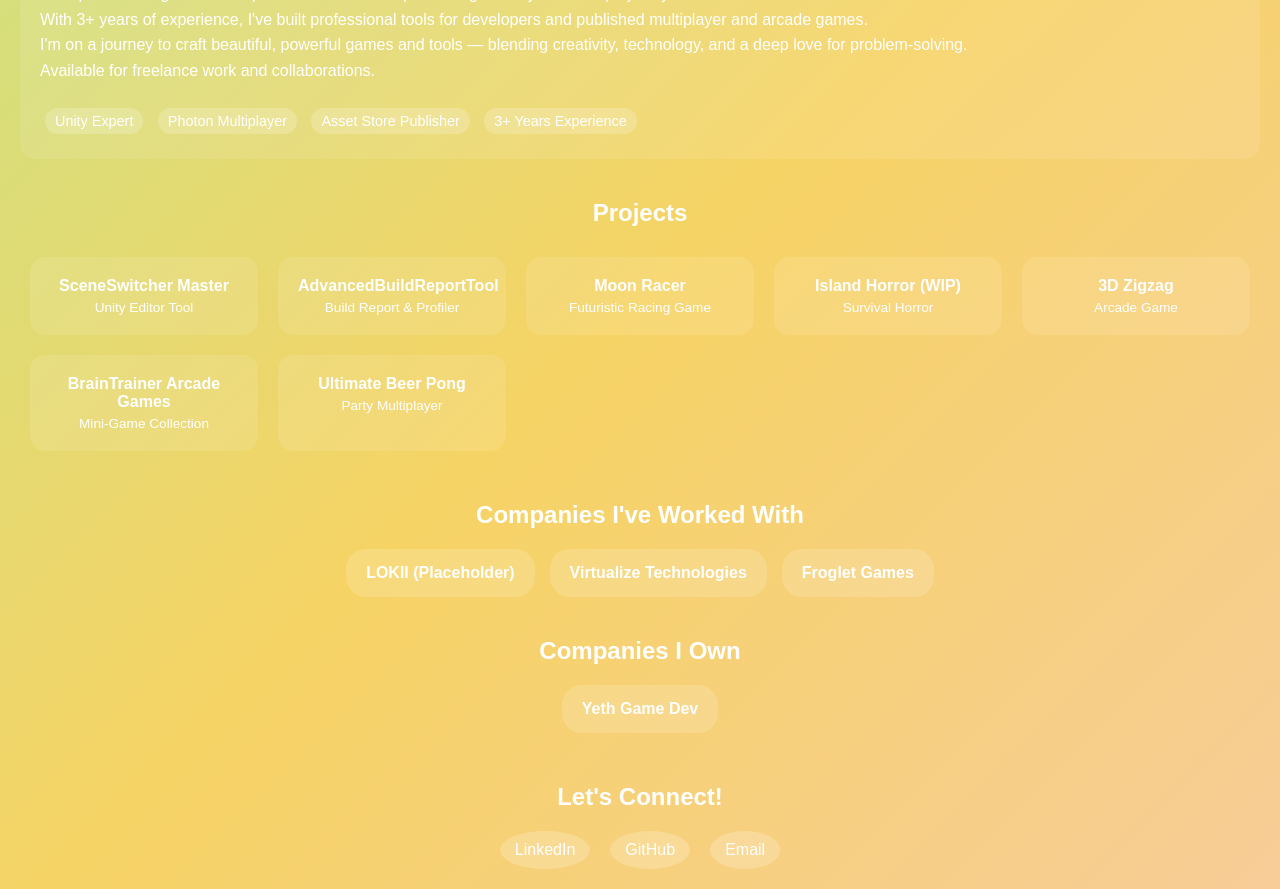
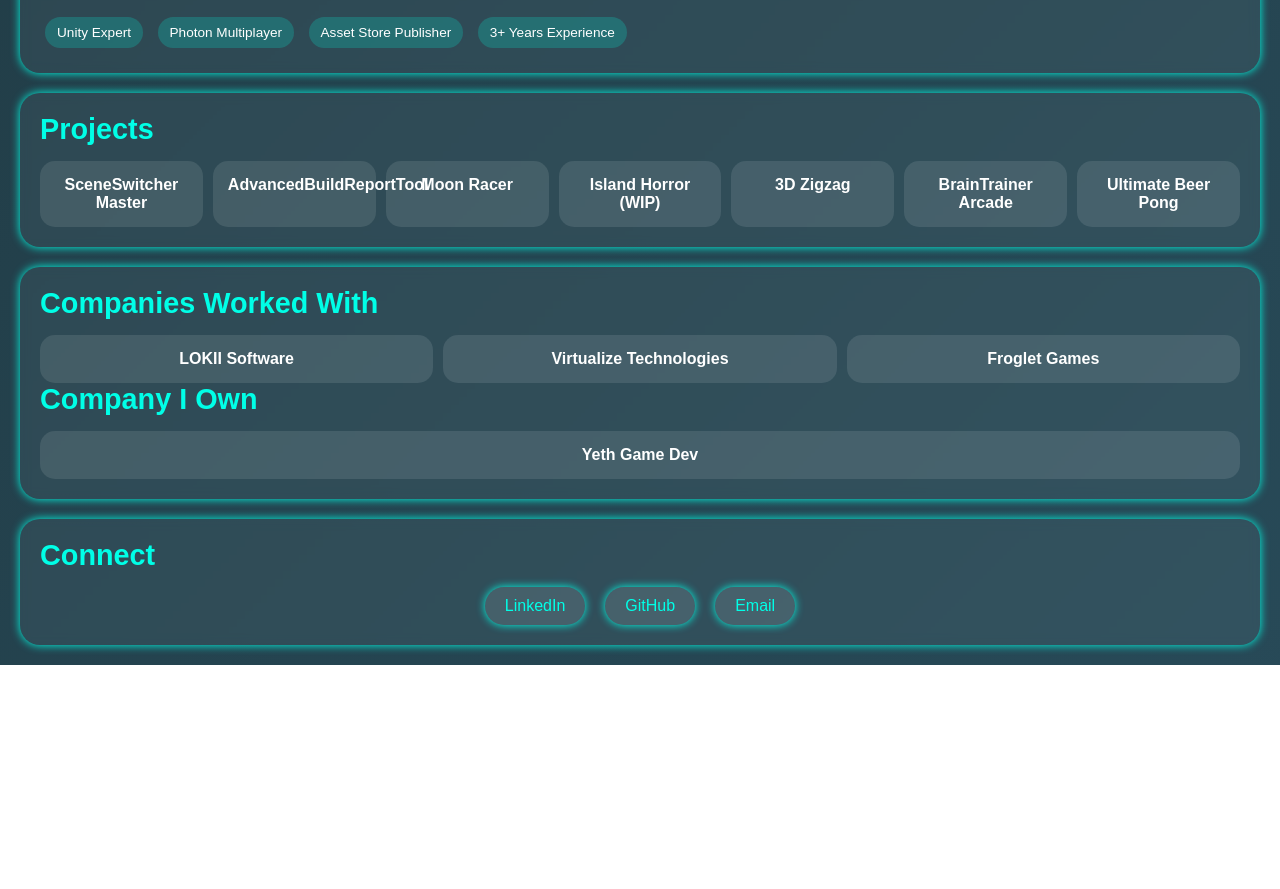
Before and after one commit to Shombith03/personal-website, a plain HTML site: page index.html in a window 1280 px wide. Shown: the part 259-1148 px from the top of the page. After the commit the page ends 924 px from the top, so only its background shows below. Drawn offline with Linux system fonts and the light colour scheme.

Commit message:
Added Site Loader

```diff
--- a/index.html
+++ b/index.html
@@ -5,22 +5,25 @@
     <meta name="viewport" content="width=device-width, initial-scale=1.0">
     <title>Shombith Chakraborty | Portfolio</title>
     <link rel="stylesheet" href="style.css">
+    <script src="js/loader.js" defer></script>
 </head>
 <body>
 
-    <header class="main-header">
-        <h1>Shombith Chakraborty</h1>
-        <p>Game Developer | Tool Creator | Unity Specialist</p>
-        <div class="scroll-down">Scroll Down</div>
-    </header>
+<div id="loader">
+    <div class="loader-text">Launching Empire...</div>
+</div>
 
-    <section class="about-me">
+<div id="content" style="display: none;">
+
+<header class="main-header">
+    <h1>Shombith Chakraborty</h1>
+    <p>Game Developer | Tool Creator | Unity Specialist</p>
+</header>
+
+<main class="main-content">
+    <section class="card">
         <h2>About Me</h2>
-        <p>I'm a passionate game developer and tool creator specializing in Unity and multiplayer systems.<br>
-           With 3+ years of experience, I've built professional tools for developers and published multiplayer and arcade games.<br>
-           I'm on a journey to craft beautiful, powerful games and tools — blending creativity, technology, and a deep love for problem-solving.<br>
-           Available for freelance work and collaborations.
-        </p>
+        <p>I'm a passionate game developer and tool creator specializing in Unity and multiplayer systems. With 3+ years of experience, I build games and professional tools blending creativity, technology, and strong problem-solving skills.</p>
         <div class="tags">
             <span>Unity Expert</span>
             <span>Photon Multiplayer</span>
@@ -29,41 +32,44 @@
         </div>
     </section>
 
-    <section class="projects">
+    <section class="card">
         <h2>Projects</h2>
-        <div class="project-grid">
-            <div class="project-card">SceneSwitcher Master<br><small>Unity Editor Tool</small></div>
-            <div class="project-card">AdvancedBuildReportTool<br><small>Build Report & Profiler</small></div>
-            <div class="project-card">Moon Racer<br><small>Futuristic Racing Game</small></div>
-            <div class="project-card">Island Horror (WIP)<br><small>Survival Horror</small></div>
-            <div class="project-card">3D Zigzag<br><small>Arcade Game</small></div>
-            <div class="project-card">BrainTrainer Arcade Games<br><small>Mini-Game Collection</small></div>
-            <div class="project-card">Ultimate Beer Pong<br><small>Party Multiplayer</small></div>
+        <div class="grid">
+            <div class="item">SceneSwitcher Master</div>
+            <div class="item">AdvancedBuildReportTool</div>
+            <div class="item">Moon Racer</div>
+            <div class="item">Island Horror (WIP)</div>
+            <div class="item">3D Zigzag</div>
+            <div class="item">BrainTrainer Arcade</div>
+            <div class="item">Ultimate Beer Pong</div>
         </div>
     </section>
 
-    <section class="companies">
-        <h2>Companies I've Worked With</h2>
-        <div class="company-logos">
-            <div class="company-card">LOKII (Placeholder)</div>
-            <div class="company-card">Virtualize Technologies</div>
-            <div class="company-card">Froglet Games</div>
+    <section class="card">
+        <h2>Companies Worked With</h2>
+        <div class="grid">
+            <div class="item">LOKII Software</div>
+            <div class="item">Virtualize Technologies</div>
+            <div class="item">Froglet Games</div>
         </div>
 
-        <h2>Companies I Own</h2>
-        <div class="company-logos">
-            <div class="company-card">Yeth Game Dev</div>
+        <h2>Company I Own</h2>
+        <div class="grid">
+            <div class="item">Yeth Game Dev</div>
         </div>
     </section>
 
-    <footer class="social-footer">
-        <h2>Let's Connect!</h2>
-        <div class="social-icons">
-            <div class="icon">LinkedIn</div>
-            <div class="icon">GitHub</div>
-            <div class="icon">Email</div>
+    <section class="card">
+        <h2>Connect</h2>
+        <div class="socials">
+            <a href="https://linkedin.com" target="_blank">LinkedIn</a>
+            <a href="https://github.com" target="_blank">GitHub</a>
+            <a href="mailto:test@example.com" target="_blank">Email</a>
         </div>
-    </footer>
+    </section>
+</main>
+
+</div>
 
 </body>
 </html>
--- /dev/null
+++ b/js/loader.js
@@ -0,0 +1,5 @@
+// loader.js
+window.addEventListener("load", () => {
+    document.getElementById("loader").style.display = "none";
+    document.getElementById("content").style.display = "block";
+});
--- a/style.css
+++ b/style.css
@@ -1,4 +1,4 @@
-/* Basic Reset */
+/* Reset */
 * {
     margin: 0;
     padding: 0;
@@ -8,167 +8,153 @@
 body {
     font-family: 'Poppins', sans-serif;
     color: #ffffff;
-    background: linear-gradient(135deg, #8fd3f4, #84fab0, #f6d365, #fbc2eb);
+    background: linear-gradient(135deg, #0f2027, #203a43, #2c5364);
     background-size: 400% 400%;
-    animation: gradientBG 15s ease infinite;
+    animation: gradientFlow 15s ease infinite;
     min-height: 100vh;
-    padding: 20px;
 }
 
-/* Smooth Gradient Animation */
-@keyframes gradientBG {
+/* Gradient background animation */
+@keyframes gradientFlow {
     0% { background-position: 0% 50%; }
     50% { background-position: 100% 50%; }
     100% { background-position: 0% 50%; }
 }
 
+/* Loader */
+#loader {
+    position: fixed;
+    width: 100%;
+    height: 100%;
+    background: #0f0f0f;
+    display: flex;
+    justify-content: center;
+    align-items: center;
+    z-index: 1000;
+}
+
+.loader-text {
+    font-size: 1.5rem;
+    color: #00ffe7;
+    text-shadow: 0 0 10px #00ffe7, 0 0 20px #00ffe7;
+}
+
+/* Main Content */
+#content {
+    padding: 20px;
+}
+
 /* Header */
 .main-header {
     text-align: center;
-    margin-bottom: 40px;
-    animation: fadeIn 2s ease forwards;
+    margin-bottom: 30px;
 }
 
 .main-header h1 {
     font-size: 3rem;
+    color: #00ffe7;
+    text-shadow: 0 0 8px #00ffe7;
     margin-bottom: 10px;
-    text-shadow: 0 0 10px #fff;
 }
 
 .main-header p {
     font-size: 1.2rem;
+    color: #eee;
     opacity: 0.8;
 }
 
-/* Scroll Down */
-.scroll-down {
-    margin-top: 10px;
-    font-size: 0.9rem;
-    opacity: 0.6;
-    animation: bounce 2s infinite;
+/* Cards */
+.main-content {
+    display: grid;
+    gap: 20px;
 }
 
-/* About Me */
-.about-me {
-    background: rgba(255, 255, 255, 0.1);
+.card {
+    background: rgba(255, 255, 255, 0.05);
+    backdrop-filter: blur(5px);
+    border-radius: 20px;
     padding: 20px;
-    border-radius: 15px;
-    margin-bottom: 40px;
-    animation: fadeIn 2s ease forwards;
+    box-shadow: 0 0 10px #00ffe7;
+    transition: transform 0.3s, box-shadow 0.3s;
 }
 
-.about-me h2 {
-    margin-bottom: 10px;
-    font-size: 2rem;
+.card:hover {
+    transform: translateY(-5px);
+    box-shadow: 0 0 20px #00ffe7;
 }
 
-.about-me p {
-    margin-bottom: 20px;
-    line-height: 1.6;
+/* Section Titles */
+.card h2 {
+    font-size: 1.8rem;
+    margin-bottom: 15px;
+    color: #00ffe7;
 }
 
+/* Paragraphs */
+.card p {
+    font-size: 1rem;
+    line-height: 1.6;
+    margin-bottom: 15px;
+}
+
+/* Tags */
 .tags span {
     display: inline-block;
-    background: rgba(255, 255, 255, 0.2);
-    padding: 5px 10px;
+    background: rgba(0, 255, 231, 0.2);
+    padding: 8px 12px;
+    border-radius: 20px;
     margin: 5px;
-    border-radius: 20px;
-    font-size: 0.9rem;
+    font-size: 0.85rem;
 }
 
-/* Projects Section */
-.projects h2 {
-    text-align: center;
-    margin-bottom: 20px;
+/* Grid Items */
+.grid {
+    display: grid;
+    grid-template-columns: repeat(auto-fit, minmax(150px, 1fr));
+    gap: 10px;
+    margin-top: 10px;
 }
 
-.project-grid {
-    display: grid;
-    grid-template-columns: repeat(auto-fit, minmax(220px, 1fr));
-    gap: 20px;
-    padding: 10px;
-}
-
-.project-card {
+.item {
     background: rgba(255, 255, 255, 0.1);
-    padding: 20px;
     border-radius: 15px;
     text-align: center;
+    padding: 15px;
     font-weight: bold;
     transition: transform 0.3s, box-shadow 0.3s;
 }
 
-.project-card small {
-    display: block;
-    font-weight: normal;
-    margin-top: 5px;
-    font-size: 0.85rem;
+.item:hover {
+    transform: scale(1.05);
+    box-shadow: 0 0 10px #00ffe7;
 }
 
-.project-card:hover {
-    transform: translateY(-5px);
-    box-shadow: 0 0 15px rgba(255, 255, 255, 0.5);
-}
-
-/* Companies Section */
-.companies h2 {
-    text-align: center;
-    margin-top: 40px;
-}
-
-.company-logos {
-    display: flex;
-    flex-wrap: wrap;
-    justify-content: center;
-    gap: 15px;
-    margin-top: 20px;
-}
-
-.company-card {
-    background: rgba(255, 255, 255, 0.15);
-    padding: 15px 20px;
-    border-radius: 20px;
-    font-size: 1rem;
-    font-weight: bold;
-    text-align: center;
-}
-
-/* Footer */
-.social-footer {
-    margin-top: 50px;
-    text-align: center;
-}
-
-.social-footer h2 {
-    margin-bottom: 20px;
-}
-
-.social-icons {
+/* Social Buttons */
+.socials {
+    margin-top: 15px;
     display: flex;
     justify-content: center;
     gap: 20px;
 }
 
-.icon {
-    background: rgba(255, 255, 255, 0.2);
-    padding: 10px 15px;
-    border-radius: 50%;
-    cursor: pointer;
-    transition: background 0.3s, transform 0.3s;
+.socials a {
+    text-decoration: none;
+    color: #00ffe7;
+    padding: 10px 20px;
+    background: rgba(255, 255, 255, 0.1);
+    border-radius: 30px;
+    transition: background 0.3s, box-shadow 0.3s;
+    box-shadow: 0 0 8px #00ffe7;
 }
 
-.icon:hover {
-    background: rgba(255, 255, 255, 0.4);
-    transform: scale(1.1);
+.socials a:hover {
+    background: rgba(0, 255, 231, 0.2);
+    box-shadow: 0 0 12px #00ffe7;
 }
 
-/* Animations */
-@keyframes fadeIn {
-    from { opacity: 0; }
-    to { opacity: 1; }
+/* Responsive */
+@media(max-width: 768px) {
+    .main-content {
+        grid-template-columns: 1fr;
+    }
 }
-
-@keyframes bounce {
-    0%, 100% { transform: translateY(0); }
-    50% { transform: translateY(-5px); }
-}
```
